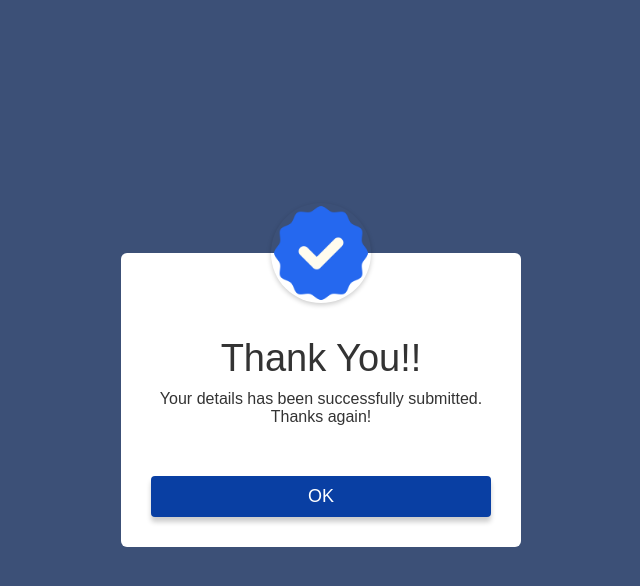
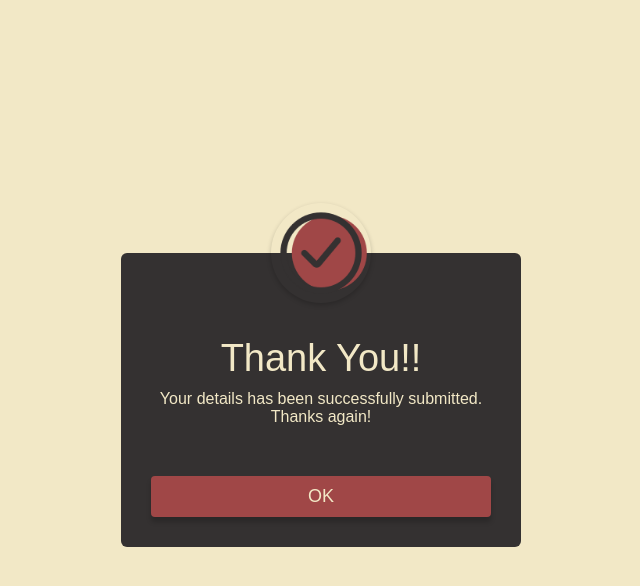
Before and after one commit to NoorXO69/Pop-up, a plain HTML site: page index.html in a window 1280 px wide. Both pictures are taken after a click on the button "Submit". Shown: the whole page, without its empty margins (319-959 px from the left). Drawn offline with Linux system fonts and the light colour scheme.

Commit message:
color changes

```diff
--- a/index.html
+++ b/index.html
@@ -10,7 +10,7 @@
     <div class="container">
         <button type="submit" class="btn" onclick="openPopup()">Submit</button>
         <div class="popup" id="popup">
-            <img src="tick2.png">
+            <img src="check-mark.png">
             <h2>Thank You!!</h2>
             <p>Your details has been successfully submitted. Thanks again!</p>
             <button type="button" onclick="closePopup()">OK</button>
--- a/style.css
+++ b/style.css
@@ -8,7 +8,7 @@
 .container{
     width: 100%;
     height: 100vh;
-    background: #3c5077;
+    background: #F2E8C6;
     display: flex;
     align-items: center;
     justify-content: center;
@@ -16,18 +16,18 @@
 
 .btn{
     padding: 10px 60px;
-    background: #fff;
+    background: #A04747;
     border: 0;
     outline: none;
     cursor: pointer;
-    font-size: 22px;
-    font-weight: 500;
+    font-size: 25px;
+    font-weight: 900;
     border-radius: 30px;
 }
 
 .popup{
     width: 400px;
-    background: #fff;
+    background: #343131;
     border-radius: 6px;
     position: absolute;
     top: 0%;
@@ -35,7 +35,7 @@
     transform: translate(-50%, -50%) scale(0.1);
     text-align: center;
     padding: 0 30px 30px;
-    color: #333;
+    color: #F2E8C6;
     visibility: hidden;
     transition: transform 0.4s, top 0.4s;
 }
@@ -64,8 +64,8 @@
     width: 100%;
     margin-top: 50px;
     padding: 10px 0;
-    background: #093fa3;
-    color: #fff;
+    background: #A04747;
+    color: #F2E8C6;
     border: 0;
     outline: none;
     font-size: 18px;
```
Also changed, not shown: check-mark.png (added), check-mark1.png (added), tick.png (deleted), tick2.png (deleted).
